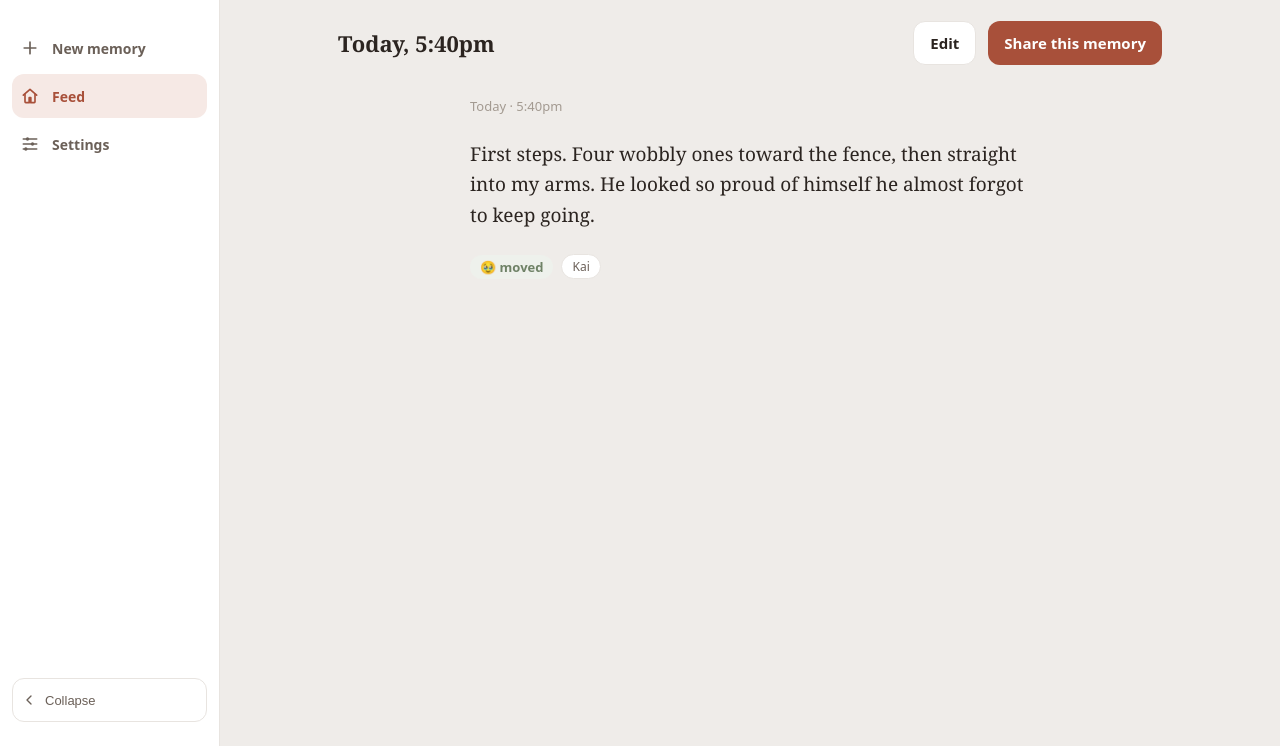
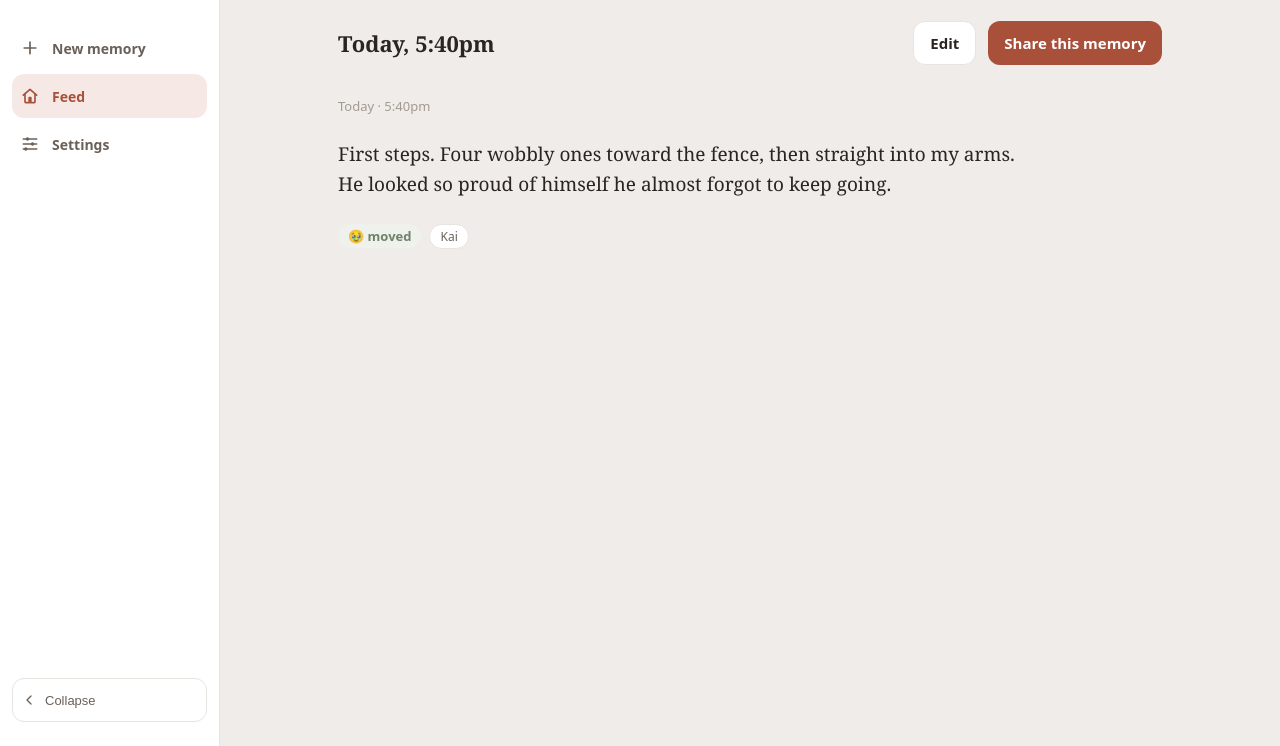
Before and after one commit to pmsoumo/aibuilder-designs, a plain HTML site: page designs/membren/design-screens/memory-detail-text-only-desktop.html in a window 1280 px wide. Shown: the part 54-800 px from the top of the page. Drawn offline with Linux system fonts and the light colour scheme.

Commit message:
Publish design screens [2026-09-25T07:54:45.172Z]

```diff
--- a/designs/membren/design-screens/memory-detail-text-only-desktop.html
+++ b/designs/membren/design-screens/memory-detail-text-only-desktop.html
@@ -180,8 +180,8 @@
       }
 
       .page-grid {
-        max-width: 560px;
-        margin-inline: auto;
+        max-width: 680px;
+        margin-inline: 0 auto;
       }
       .page-body {
         display: flex;
```
